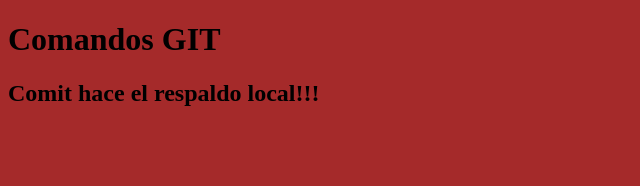
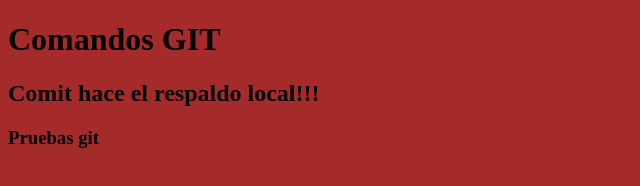
Before and after one commit to Francisco-Fuenzalida/Proyecto_web, a plain HTML site: page docs/index.html in a window 1280 px wide. Shown: the whole page, without its empty margins (0-640 px from the left). Drawn offline with Linux system fonts and the light colour scheme.

Commit message:
Este es una prueba de git

```diff
--- a/docs/index.html
+++ b/docs/index.html
@@ -16,6 +16,7 @@
         </p>
         <p>
         <h2>Comit hace el respaldo local!!!</h2>
+		<h3>Pruebas git</h3>
         </p>
     </div>
 </body>
```
